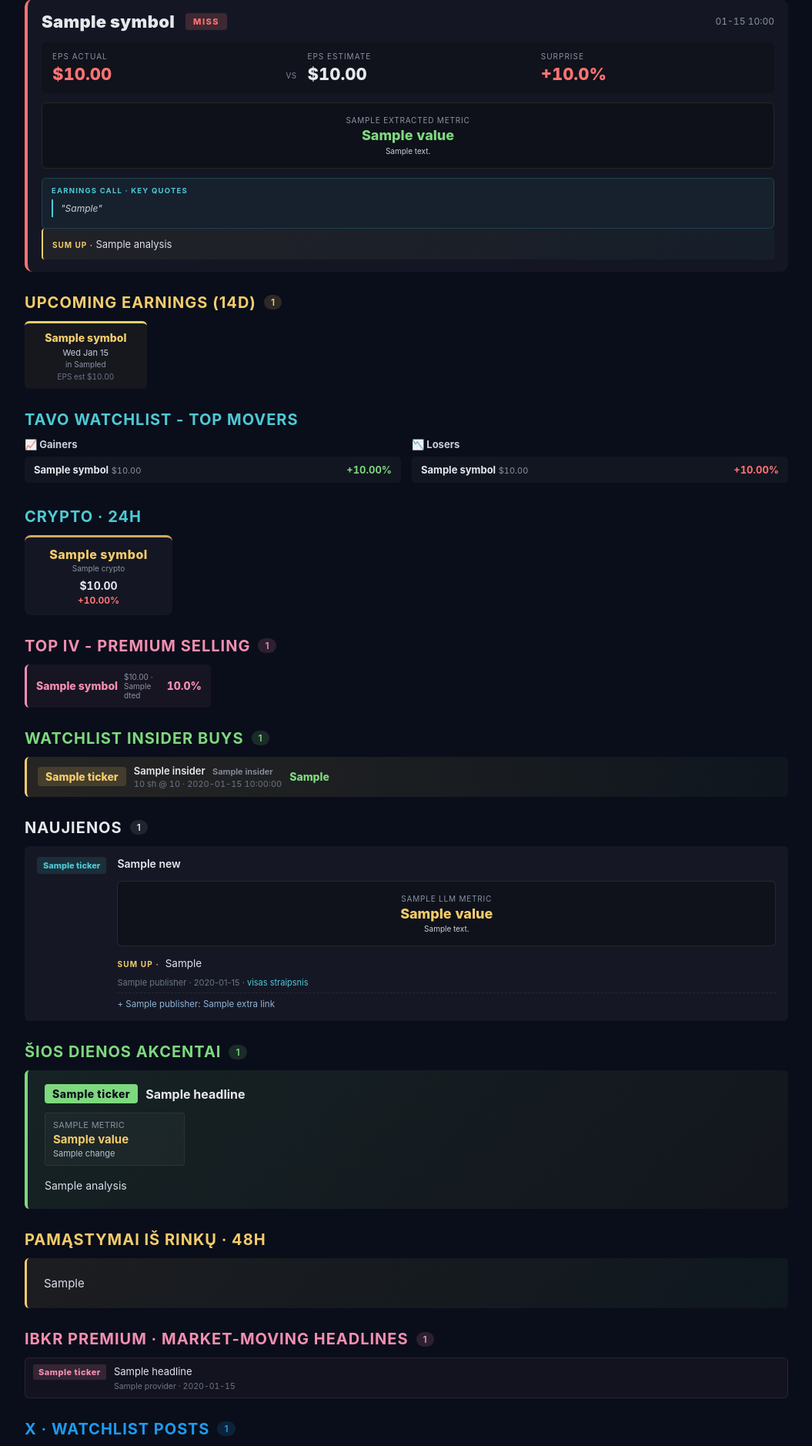
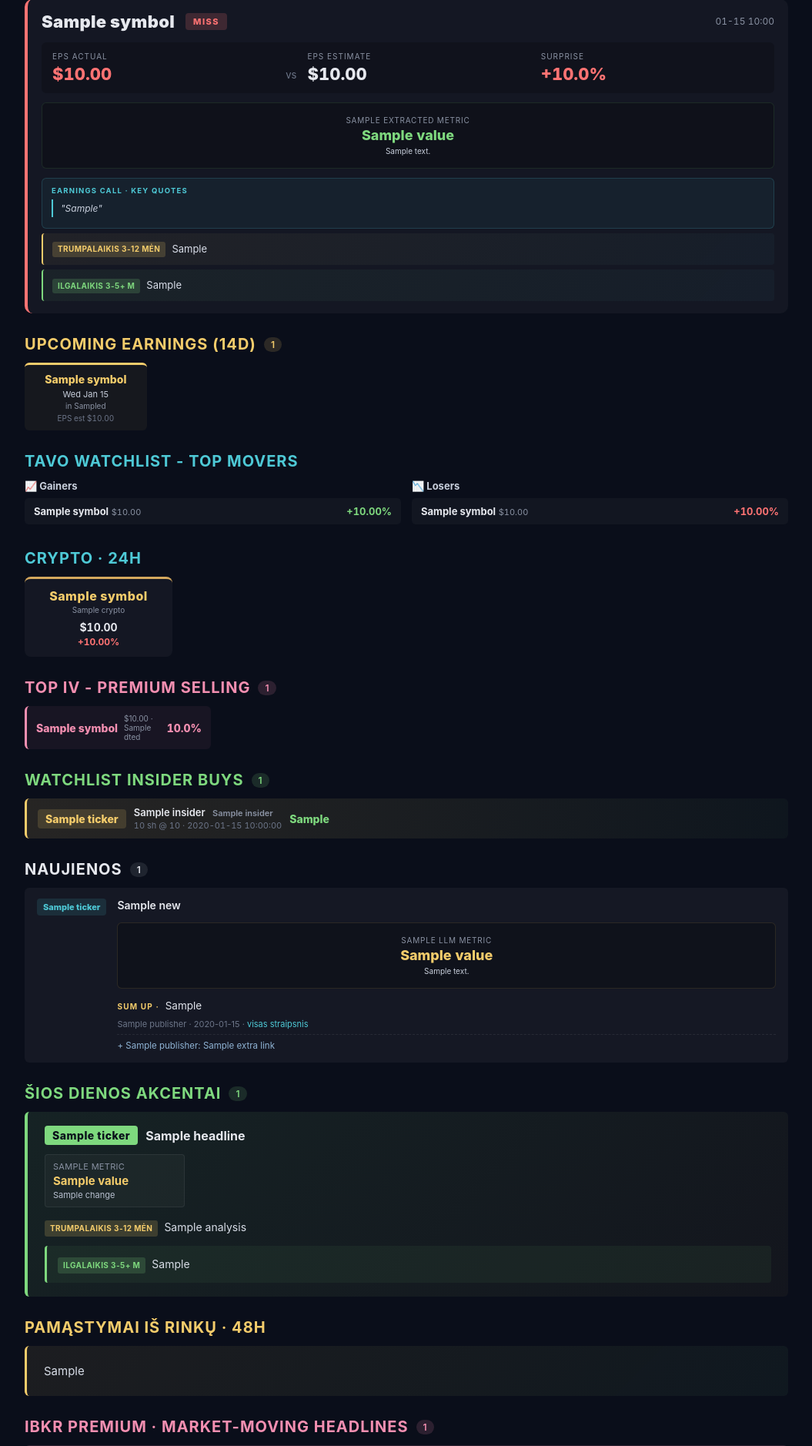
Before and after one commit to daugpinigu/daug-pinigu-briefing, a Python web app: template templates/briefing.html in a window 1280 px wide. Shown: the part 650-2528 px from the top of the page at 77% size, without its empty margins (112-1167 px from the left). Run offline with Jinja, Linux system fonts and the light colour scheme; the template is opened without the code that fills it: most values are stand-ins (such as "Sample title", 1, 10 or a date in 2020).

Commit message:
Time-horizon labels + long-term view for earnings & notes
Per Radoslav request — separate tactical (3-12 mo) from strategic (3-5+ y)
analyses so different time horizons get distinct framing instead of
conflating short-term valuation/momentum with long-term structural thesis.

Changes:
- analyze_earnings_card() now returns {short_term, long_term} dict
  with parsed SHORT_TERM/LONG_TERM sections from LLM prompt
- Earnings cards render both sections with horizon-tag badges
  (yellow "Trumpalaikis 3-12 mėn", green "Ilgalaikis 3-5+ m")
- Manual notes (HOOD, MACRO Trump-Xi) extended with long_term field
- HOOD long-term: demography + event contracts TAM + financial supermarket
  thesis + AI-native generation = core holding for 5+ year horizon
- MACRO long-term: US-China bipolar structural shift, parallel capex
  cycles, decoupling-lite as baseline, reshoring as 5+ year secular driver

Time-horizon labels are EXPERIMENTAL — check with Radoslav after first
brief whether to keep them visible or remove.

Co-Authored-By: Claude Opus 4.7 (1M context) <noreply@anthropic.com>

```diff
--- a/templates/briefing.html
+++ b/templates/briefing.html
@@ -370,6 +370,35 @@
     text-transform: uppercase;
     letter-spacing: 1px;
   }
+  .ec-short-term, .ec-long-term {
+    font-size: 13px;
+    color: #d8dde8;
+    line-height: 1.55;
+    padding: 10px 12px;
+    border-radius: 4px;
+    margin-top: 6px;
+  }
+  .ec-short-term {
+    background: linear-gradient(135deg, rgba(244,204,107,0.06) 0%, rgba(78,201,214,0.04) 100%);
+    border-left: 2px solid #f4cc6b;
+  }
+  .ec-long-term {
+    background: linear-gradient(135deg, rgba(126,216,126,0.06) 0%, rgba(78,201,214,0.04) 100%);
+    border-left: 2px solid #7ed87e;
+  }
+  .horizon-tag {
+    display: inline-block;
+    font-size: 10px;
+    font-weight: 700;
+    padding: 2px 7px;
+    margin-right: 8px;
+    border-radius: 3px;
+    letter-spacing: 0.4px;
+    text-transform: uppercase;
+    vertical-align: middle;
+  }
+  .horizon-tag.short { background: rgba(244,204,107,0.18); color: #f4cc6b; }
+  .horizon-tag.long { background: rgba(126,216,126,0.18); color: #7ed87e; }
 
   .upcoming-grid {
     display: grid;
@@ -929,6 +958,17 @@
     line-height: 1.7;
     color: #d8dde7;
     white-space: pre-wrap;
+  }
+  .manual-note-long {
+    font-size: 14px;
+    line-height: 1.7;
+    color: #d8dde7;
+    white-space: pre-wrap;
+    background: rgba(126,216,126,0.06);
+    border-left: 3px solid #7ed87e;
+    border-radius: 4px;
+    padding: 12px 14px;
+    margin-top: 12px;
   }
   .ibkr-news-row {
     display: flex;
@@ -1191,7 +1231,16 @@
       <div class="ec-quote">"{{ e.extracted.key_quote }}"</div>
       {% endif %}
       {% if e.analysis %}
+      {% if e.analysis_short_term or e.analysis_long_term %}
+      {% if e.analysis_short_term %}
+      <div class="ec-short-term"><span class="horizon-tag short">Trumpalaikis 3-12 mėn</span>{{ e.analysis_short_term }}</div>
+      {% endif %}
+      {% if e.analysis_long_term %}
+      <div class="ec-long-term"><span class="horizon-tag long">Ilgalaikis 3-5+ m</span>{{ e.analysis_long_term }}</div>
+      {% endif %}
+      {% elif e.analysis %}
       <div class="ec-analysis">{{ e.analysis }}</div>
+      {% endif %}
       {% endif %}
     </div>
     {% endfor %}
@@ -1382,7 +1431,10 @@
     </div>
     {% endif %}
     {% if n.analysis %}
-    <div class="manual-note-analysis">{{ n.analysis }}</div>
+    <div class="manual-note-analysis"><span class="horizon-tag short">Trumpalaikis 3-12 mėn</span>{{ n.analysis }}</div>
+    {% endif %}
+    {% if n.long_term %}
+    <div class="manual-note-long"><span class="horizon-tag long">Ilgalaikis 3-5+ m</span>{{ n.long_term }}</div>
     {% endif %}
   </div>
   {% endfor %}
```
Also changed, not shown: data/manual_notes.json (+4 -2 lines), src/llm.py (+32 -7 lines), src/main.py (+13 -6 lines).
